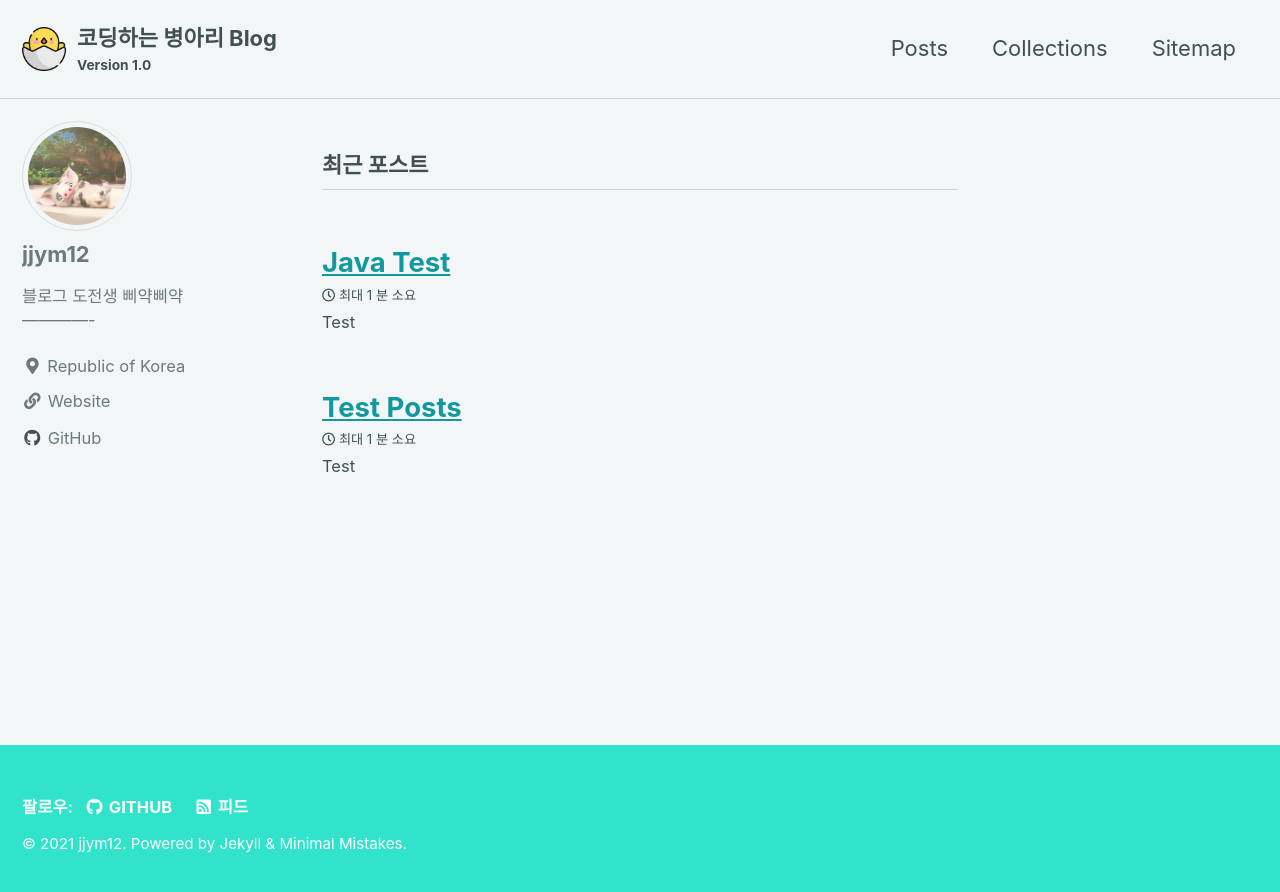
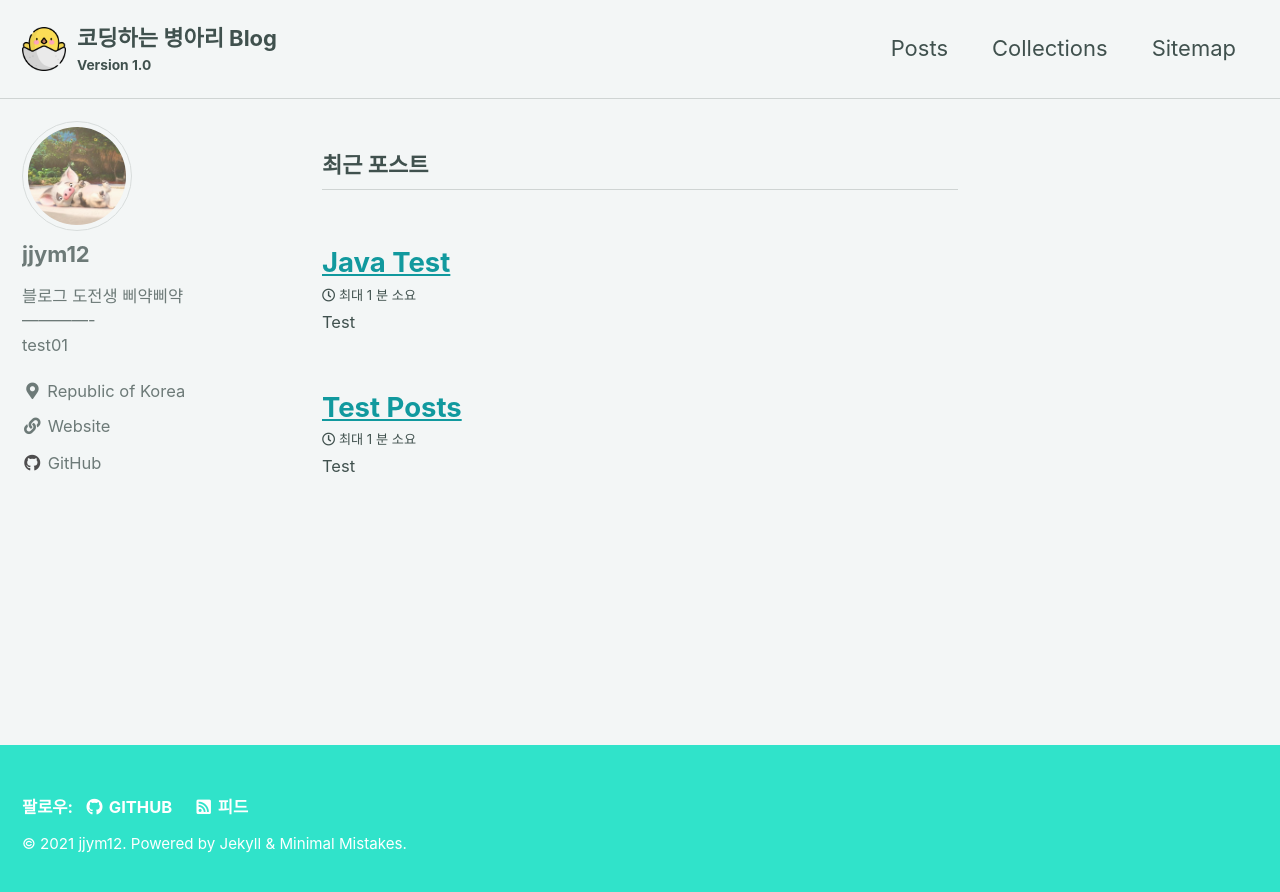
Before and after one commit to jjym12/jjym12.github.io, a Jekyll site: the page built from index.html, in a window 1280 px wide. Shown: the top 892 px of the page. Built offline with Jekyll 4.4.1, drawn with Linux system fonts in a browser that asks for light colours; cached includes are drawn as plain includes; the list of posts is cut into pages by our own code.

Commit message:
test post

```diff
--- a/_config.yml
+++ b/_config.yml
@@ -96,7 +96,7 @@ analytics:
 author:
   name             : "jjym12" #"Your Name"
   avatar           : "/assets/images/profile/jjym12_418.jpg" # path of avatar image, e.g. "/assets/images/bio-photo.jpg"
-  bio              : "블로그 도전생 삐약삐약 <br> -------------" #"I am an **amazing** person."
+  bio              : "블로그 도전생 삐약삐약 <br> ------------- <br> test01" #"I am an **amazing** person."
   location         : "Republic of Korea" #"Somewhere"
   email            :
   links:
```
